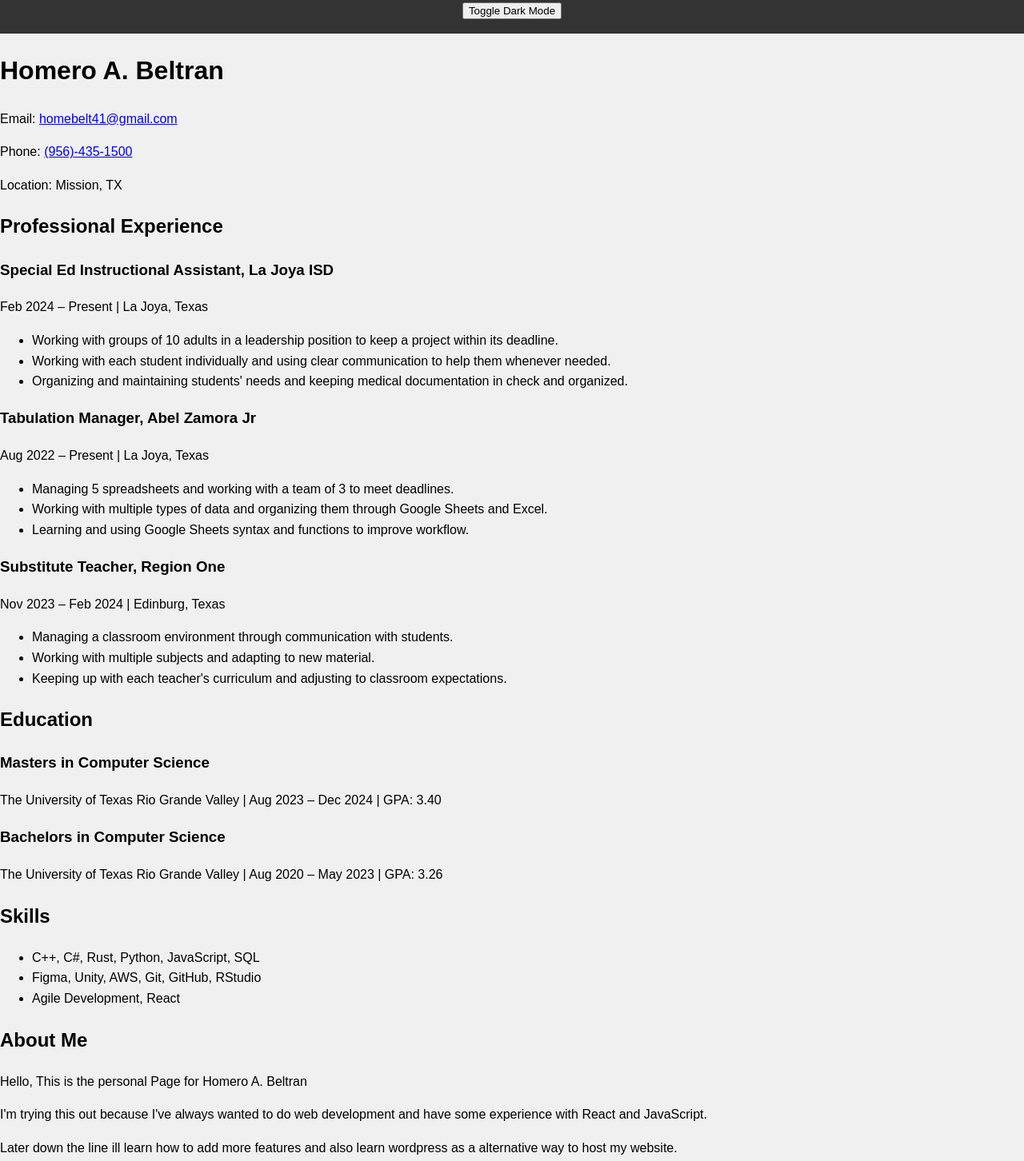
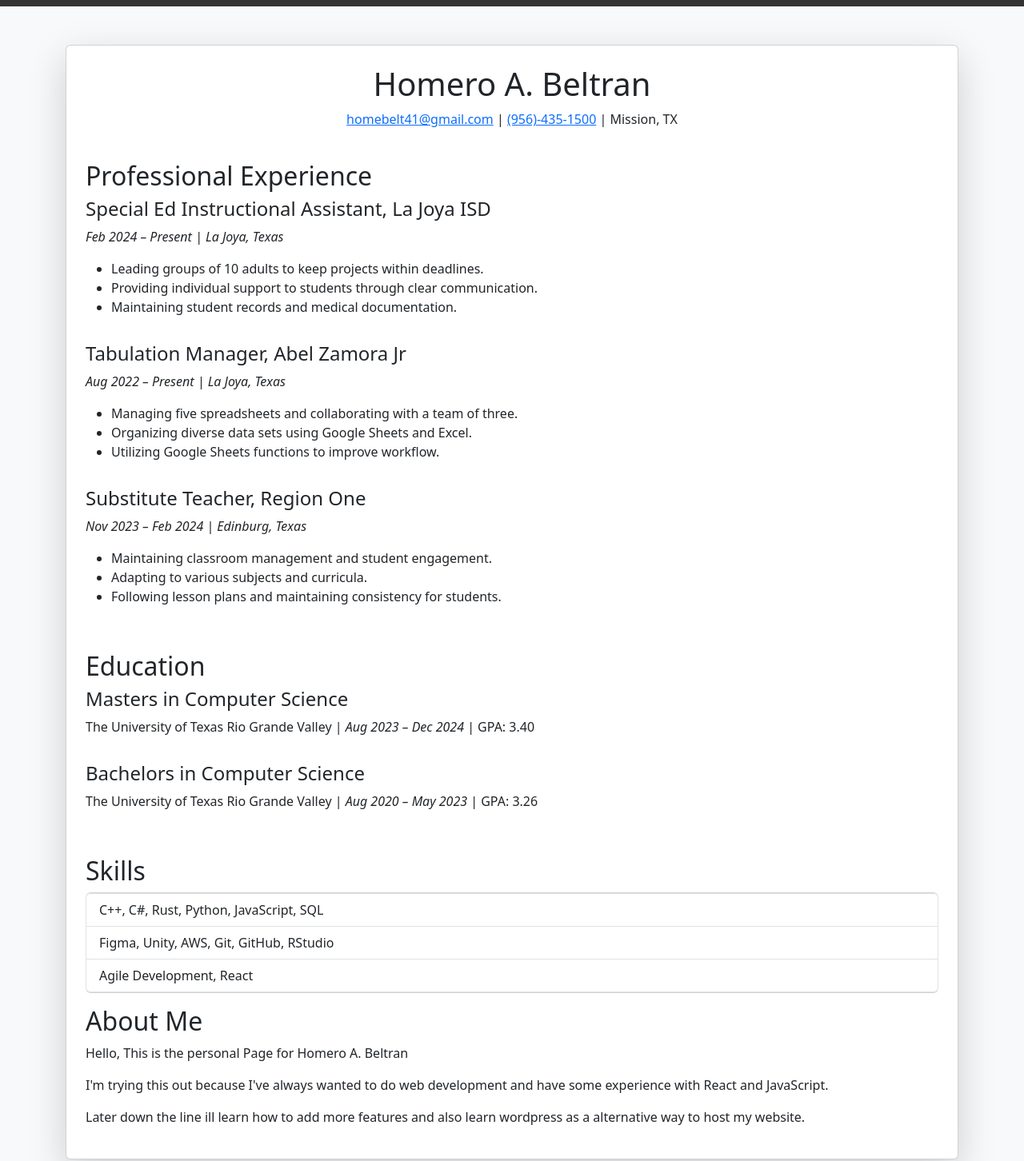
Before and after one commit to HomeroABeltran/HomeroABeltran.github.io, a plain HTML site: page index.html in a window 1280 px wide. Shown: the part 110-1562 px from the top of the page at 80% size. Drawn offline with nearby package versions, Linux system fonts and the light colour scheme.

Commit message:
Update index.html

```diff
--- a/index.html
+++ b/index.html
@@ -5,6 +5,7 @@
     <meta name="viewport" content="width=device-width, initial-scale=1.0">
     <title>Homero A Beltran- Personal Website</title>
     <link rel="stylesheet" href="styles.css">
+    <link href="https://cdn.jsdelivr.net/npm/bootstrap@5.3.0/dist/css/bootstrap.min.css" rel="stylesheet">
     <!-- Google tag (gtag.js) -->
 <script async src="https://www.googletagmanager.com/gtag/js?id=G-84M6PYK18H"></script>
 <script>
@@ -26,49 +27,62 @@
         <button id="theme-toggle">Toggle Dark Mode</button>
     </header>
     <main>
-        <div class="container">
-        <h1>Homero A. Beltran</h1>
-        <p>Email: <a href="mailto:homebelt41@gmail.com">homebelt41@gmail.com</a></p>
-        <p>Phone: <a href="tel:+19564351500">(956)-435-1500</a></p>
-        <p>Location: Mission, TX</p>
+        <body class="bg-light">
+    <div class="container py-5">
+        <div class="card shadow-lg p-4">
+            <h1 class="text-center">Homero A. Beltran</h1>
+            <p class="text-center">
+                <a href="mailto:homebelt41@gmail.com">homebelt41@gmail.com</a> |
+                <a href="tel:+19564351500">(956)-435-1500</a> |
+                Mission, TX
+            </p>
 
-        <h2>Professional Experience</h2>
-        <h3>Special Ed Instructional Assistant, La Joya ISD</h3>
-        <p>Feb 2024 – Present | La Joya, Texas</p>
+            <h2 class="mt-4">Professional Experience</h2>
+            <div class="mb-3">
+                <h4>Special Ed Instructional Assistant, La Joya ISD</h4>
+                <p><em>Feb 2024 – Present | La Joya, Texas</em></p>
                 <ul>
-            <li>Working with groups of 10 adults in a leadership position to keep a project within its deadline.</li>
-            <li>Working with each student individually and using clear communication to help them whenever needed.</li>
-            <li>Organizing and maintaining students' needs and keeping medical documentation in check and organized.</li>
+                    <li>Leading groups of 10 adults to keep projects within deadlines.</li>
+                    <li>Providing individual support to students through clear communication.</li>
+                    <li>Maintaining student records and medical documentation.</li>
                 </ul>
+            </div>
 
-        <h3>Tabulation Manager, Abel Zamora Jr</h3>
-        <p>Aug 2022 – Present | La Joya, Texas</p>
+            <div class="mb-3">
+                <h4>Tabulation Manager, Abel Zamora Jr</h4>
+                <p><em>Aug 2022 – Present | La Joya, Texas</em></p>
                 <ul>
-            <li>Managing 5 spreadsheets and working with a team of 3 to meet deadlines.</li>
-            <li>Working with multiple types of data and organizing them through Google Sheets and Excel.</li>
-            <li>Learning and using Google Sheets syntax and functions to improve workflow.</li>
+                    <li>Managing five spreadsheets and collaborating with a team of three.</li>
+                    <li>Organizing diverse data sets using Google Sheets and Excel.</li>
+                    <li>Utilizing Google Sheets functions to improve workflow.</li>
                 </ul>
+            </div>
 
-        <h3>Substitute Teacher, Region One</h3>
-        <p>Nov 2023 – Feb 2024 | Edinburg, Texas</p>
+            <div class="mb-3">
+                <h4>Substitute Teacher, Region One</h4>
+                <p><em>Nov 2023 – Feb 2024 | Edinburg, Texas</em></p>
                 <ul>
-            <li>Managing a classroom environment through communication with students.</li>
-            <li>Working with multiple subjects and adapting to new material.</li>
-            <li>Keeping up with each teacher's curriculum and adjusting to classroom expectations.</li>
+                    <li>Maintaining classroom management and student engagement.</li>
+                    <li>Adapting to various subjects and curricula.</li>
+                    <li>Following lesson plans and maintaining consistency for students.</li>
                 </ul>
+            </div>
 
-        <h2>Education</h2>
-        <h3>Masters in Computer Science</h3>
-        <p>The University of Texas Rio Grande Valley | Aug 2023 – Dec 2024 | GPA: 3.40</p>
+            <h2 class="mt-4">Education</h2>
+            <div class="mb-3">
+                <h4>Masters in Computer Science</h4>
+                <p>The University of Texas Rio Grande Valley | <em>Aug 2023 – Dec 2024</em> | GPA: 3.40</p>
+            </div>
+            <div class="mb-3">
+                <h4>Bachelors in Computer Science</h4>
+                <p>The University of Texas Rio Grande Valley | <em>Aug 2020 – May 2023</em> | GPA: 3.26</p>
+            </div>
 
-        <h3>Bachelors in Computer Science</h3>
-        <p>The University of Texas Rio Grande Valley | Aug 2020 – May 2023 | GPA: 3.26</p>
-
-        <h2>Skills</h2>
-        <ul>
-            <li>C++, C#, Rust, Python, JavaScript, SQL</li>
-            <li>Figma, Unity, AWS, Git, GitHub, RStudio</li>
-            <li>Agile Development, React</li>
+            <h2 class="mt-4">Skills</h2>
+            <ul class="list-group mb-3">
+                <li class="list-group-item">C++, C#, Rust, Python, JavaScript, SQL</li>
+                <li class="list-group-item">Figma, Unity, AWS, Git, GitHub, RStudio</li>
+                <li class="list-group-item">Agile Development, React</li>
             </ul>
 
         <section>
```
Lines whose indentation alone changed are shown as unchanged.
